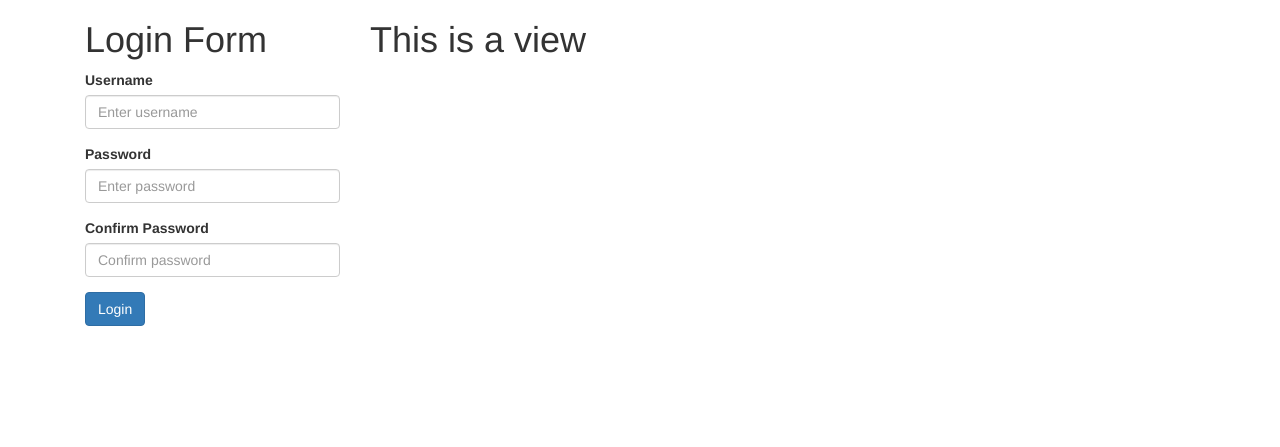
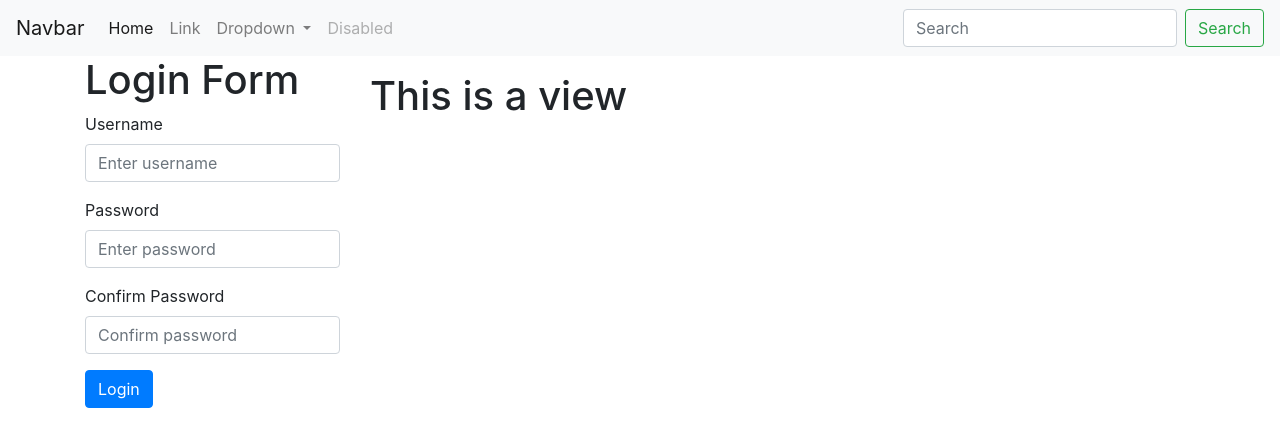
Before and after one commit to sreeshma-sooraj/ci, a CodeIgniter app: page /ci/index.php/home/index in a window 1280 px wide. Shown: the top 447 px of the page. Run offline with CodeIgniter, Linux system fonts and the light colour scheme.

Commit message:
lesson49 : Navigation and Links

```diff
--- a/application/views/layouts/main.php
+++ b/application/views/layouts/main.php
@@ -4,25 +4,65 @@
     <meta charset="UTF-8">
 
     <title>Document</title>
-    <link rel="stylesheet" href="<?php echo base_url(); ?>assets/css/bootstrap.min.css">
-    <script src="<?php echo base_url(); ?>assets/js/jquery.js"></script>
-    <script src="<?php echo base_url(); ?>assets/js/bootstrap.min.js"></script>
+    <link rel="stylesheet" href="https://cdn.jsdelivr.net/npm/bootstrap@4.6.2/dist/css/bootstrap.min.css" integrity="sha384-xOolHFLEh07PJGoPkLv1IbcEPTNtaed2xpHsD9ESMhqIYd0nLMwNLD69Npy4HI+N" crossorigin="anonymous">
+
+    <script src="https://cdn.jsdelivr.net/npm/jquery@3.5.1/dist/jquery.slim.min.js" integrity="sha384-DfXdz2htPH0lsSSs5nCTpuj/zy4C+OGpamoFVy38MVBnE+IbbVYUew+OrCXaRkfj" crossorigin="anonymous"></script>
+    <script src="https://cdn.jsdelivr.net/npm/bootstrap@4.6.2/dist/js/bootstrap.bundle.min.js" integrity="sha384-Fy6S3B9q64WdZWQUiU+q4/2Lc9npb8tCaSX9FK7E8HnRr0Jz8D6OP9dO5Vg3Q9ct" crossorigin="anonymous"></script>
 </head>
 <body>
 
+<nav class="navbar navbar-expand-lg navbar-light bg-light">
+  <a class="navbar-brand" href="#">Navbar</a>
+  <button class="navbar-toggler" type="button" data-toggle="collapse" data-target="#navbarSupportedContent" aria-controls="navbarSupportedContent" aria-expanded="false" aria-label="Toggle navigation">
+    <span class="navbar-toggler-icon"></span>
+  </button>
+
+  <div class="collapse navbar-collapse" id="navbarSupportedContent">
+    <ul class="navbar-nav mr-auto">
+      <li class="nav-item active">
+        <a class="nav-link" href="#">Home <span class="sr-only">(current)</span></a>
+      </li>
+      <li class="nav-item">
+        <a class="nav-link" href="#">Link</a>
+      </li>
+      <li class="nav-item dropdown">
+        <a class="nav-link dropdown-toggle" href="#" id="navbarDropdown" role="button" data-toggle="dropdown" aria-haspopup="true" aria-expanded="false">
+          Dropdown
+        </a>
+        <div class="dropdown-menu" aria-labelledby="navbarDropdown">
+          <a class="dropdown-item" href="#">Action</a>
+          <a class="dropdown-item" href="#">Another action</a>
+          <div class="dropdown-divider"></div>
+          <a class="dropdown-item" href="#">Something else here</a>
+        </div>
+      </li>
+      <li class="nav-item">
+        <a class="nav-link disabled" href="#">Disabled</a>
+      </li>
+    </ul>
+    <form class="form-inline my-2 my-lg-0">
+      <input class="form-control mr-sm-2" type="search" placeholder="Search" aria-label="Search">
+      <button class="btn btn-outline-success my-2 my-sm-0" type="submit">Search</button>
+    </form>
+  </div>
+</nav>
+
 <div class="container">
 
-
-<div class="col-xs-3">
+<div class="row">
+<div class="col-sm-3">
 
 <?php $this->load->view('users/login_view'); ?>
 </div>
-<div class="col-xs-9">
+
+
+<div class="col-sm-9">
 
 
 <?php $this->load->view($main_view);?>
 </div>
 </div>
+</div>
 
 </body>
 </html>
```
